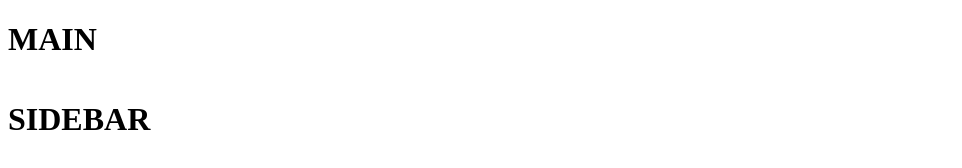
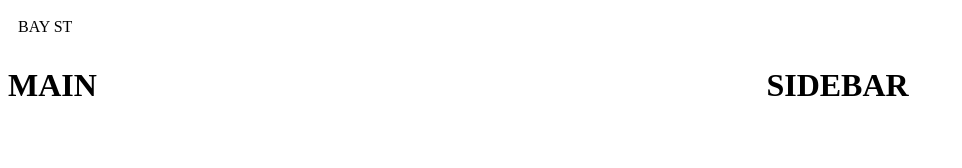
Before and after one commit to bay-st/bay-st.github.io, a plain HTML site: page index.html in a window 1280 px wide. Shown: the whole page, without its empty margins (0-962 px from the left). Drawn offline with Linux system fonts and the light colour scheme.

Commit message:
Update index.html

```diff
--- a/index.html
+++ b/index.html
@@ -31,7 +31,7 @@
 
 	</head>
 	<body>
-	<div class="main-header>BAY ST</div>
+	<div class="main-header">BAY ST</div>
 	<div class="main">
 	<h1>MAIN</h1>
 	</div>
```
